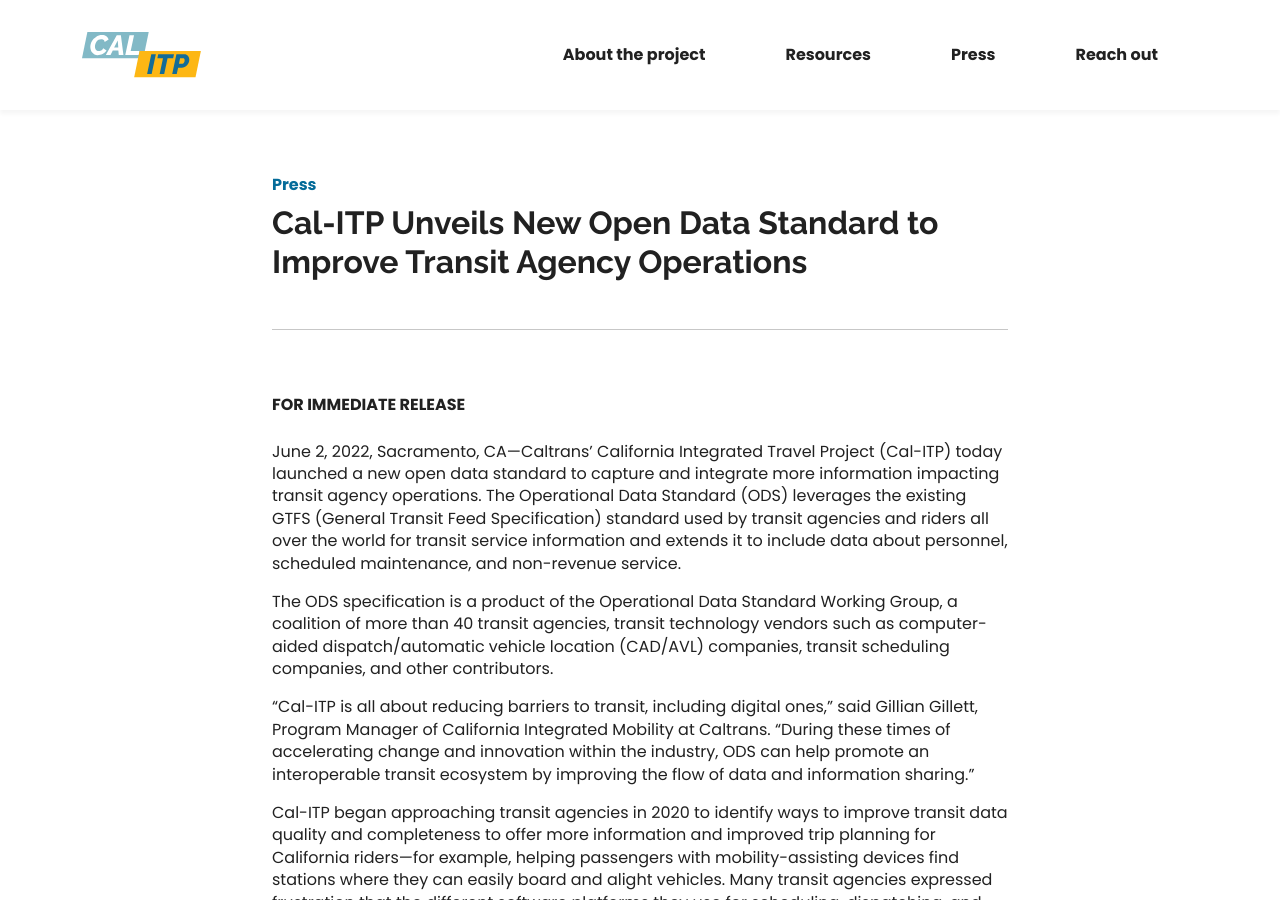
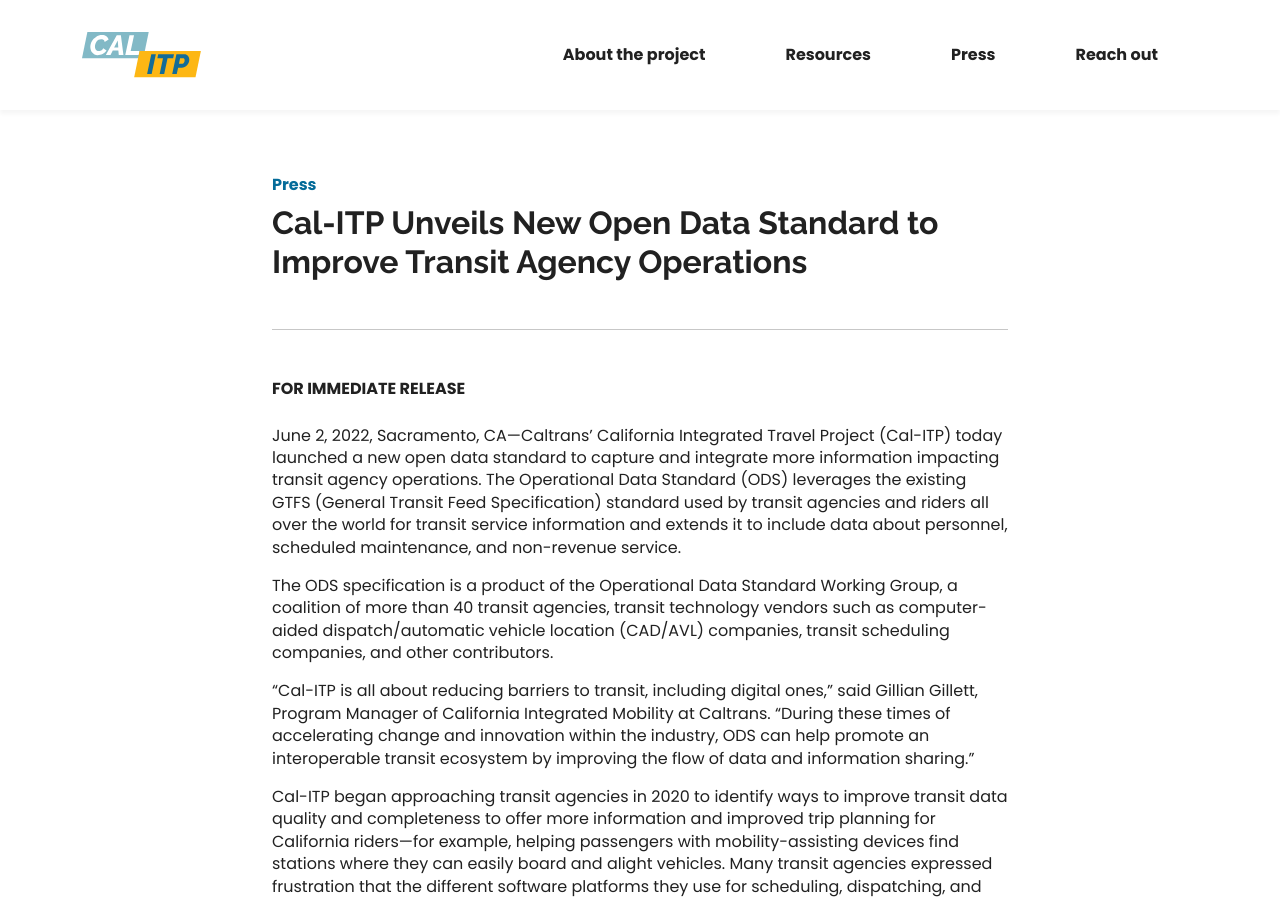
Before and after one commit to cal-itp/calitp.org, a Jekyll site: the page built from src/_press/cal-itp-announces-ods.md, in a window 1280 px wide and 900 px high. Built offline with Jekyll 4.4.1, drawn with Linux system fonts in a browser that asks for light colours.

Commit message:
fix: make space above and below line break the same

```diff
--- a/src/_layouts/press.html
+++ b/src/_layouts/press.html
@@ -21,7 +21,7 @@
         {% if page.lead %}
           <p>{{ page.lead }}</p>
         {% endif %}
-        <hr class="mt-5 pb-5">
+        <hr class="mt-5 mb-5">
         <p class="d-block pb-2 text-uppercase fw-semibold">For immediate release</p>
         <p>{{ date | append: location | append: "—" | append: page.intro }}</p>
         {{ page.content }}
```
